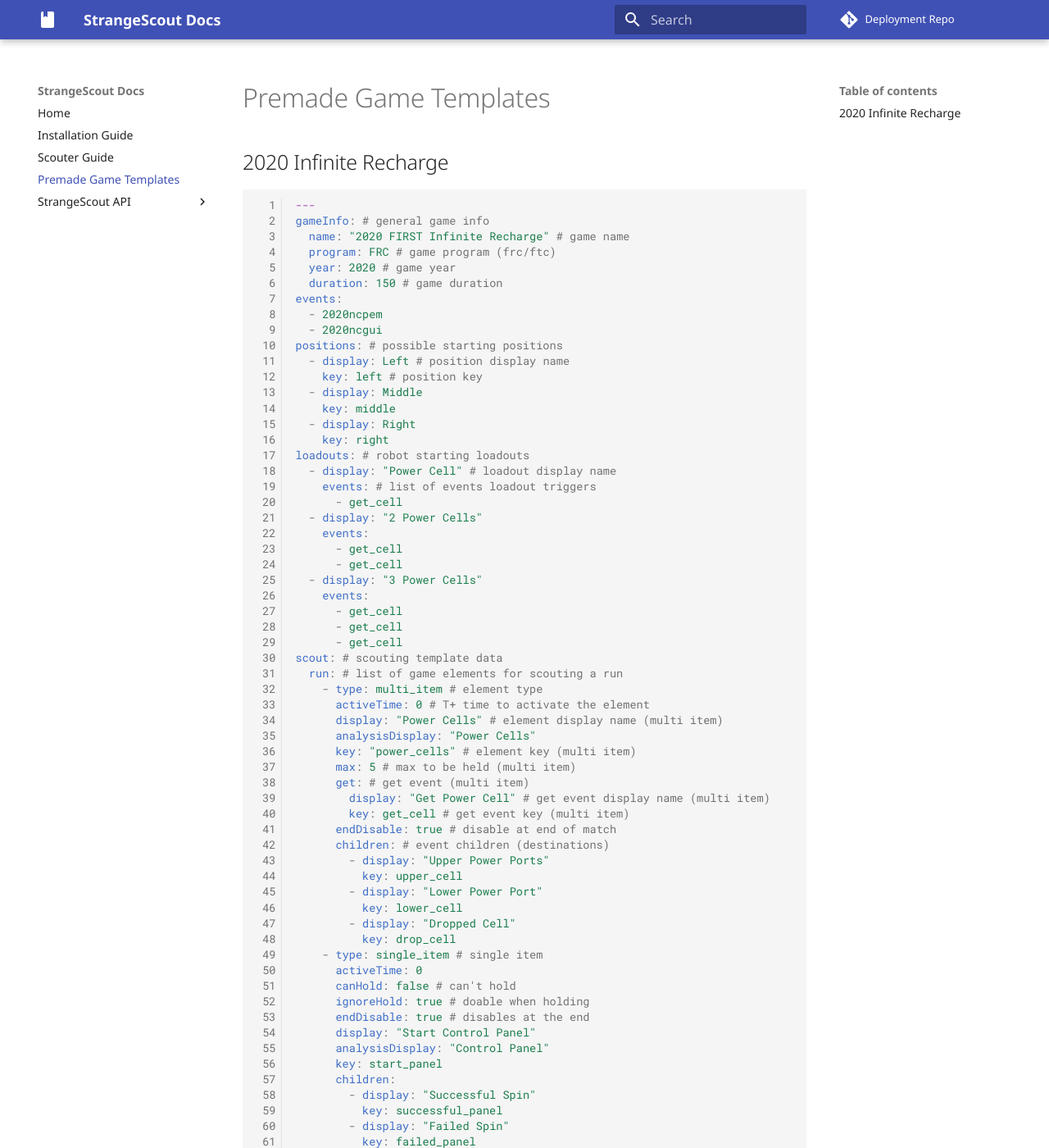
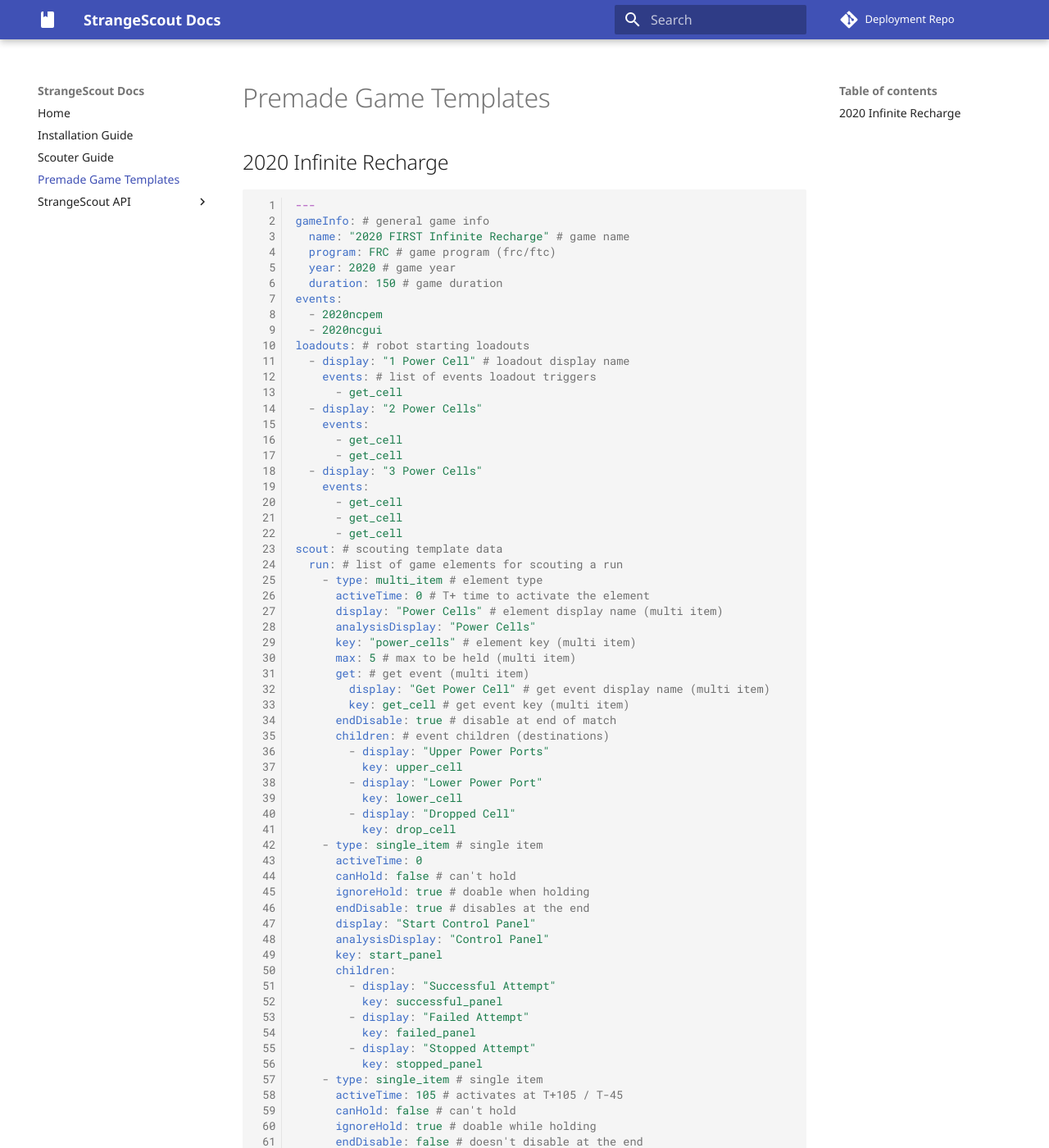
Before and after one commit to the-red-alliance/strangescout-docs, an MkDocs documentation site: the page built from docs/premade-templates.md, in a window 1280 px wide and 1400 px high. Shown: the whole window at 82% size. Built offline with MkDocs 1.6.1 and Material for MkDocs 9.7.7, drawn with Linux system fonts in a browser that asks for light colours; comment, search, counter and statistics services are not loaded; some of the changed text lies outside the part shown.

Commit message:
template updates

```diff
--- a/docs/premade-templates.md
+++ b/docs/premade-templates.md
@@ -13,15 +13,8 @@
 events:
   - 2020ncpem
   - 2020ncgui
-positions: # possible starting positions
-  - display: Left # position display name
-    key: left # position key
-  - display: Middle
-    key: middle
-  - display: Right
-    key: right
 loadouts: # robot starting loadouts
-  - display: "Power Cell" # loadout display name
+  - display: "1 Power Cell" # loadout display name
     events: # list of events loadout triggers
       - get_cell
   - display: "2 Power Cells"
@@ -61,12 +54,14 @@
       analysisDisplay: "Control Panel"
       key: start_panel
       children:
-        - display: "Successful Spin"
+        - display: "Successful Attempt"
           key: successful_panel
-        - display: "Failed Spin"
+        - display: "Failed Attempt"
           key: failed_panel
+        - display: "Stopped Attempt"
+          key: stopped_panel
     - type: single_item # single item
-      activeTime: 120 # activates at T+120 / T-30
+      activeTime: 105 # activates at T+105 / T-45
       canHold: false # can't hold
       ignoreHold: true # doable while holding
       endDisable: false # doesn't disable at the end
```
